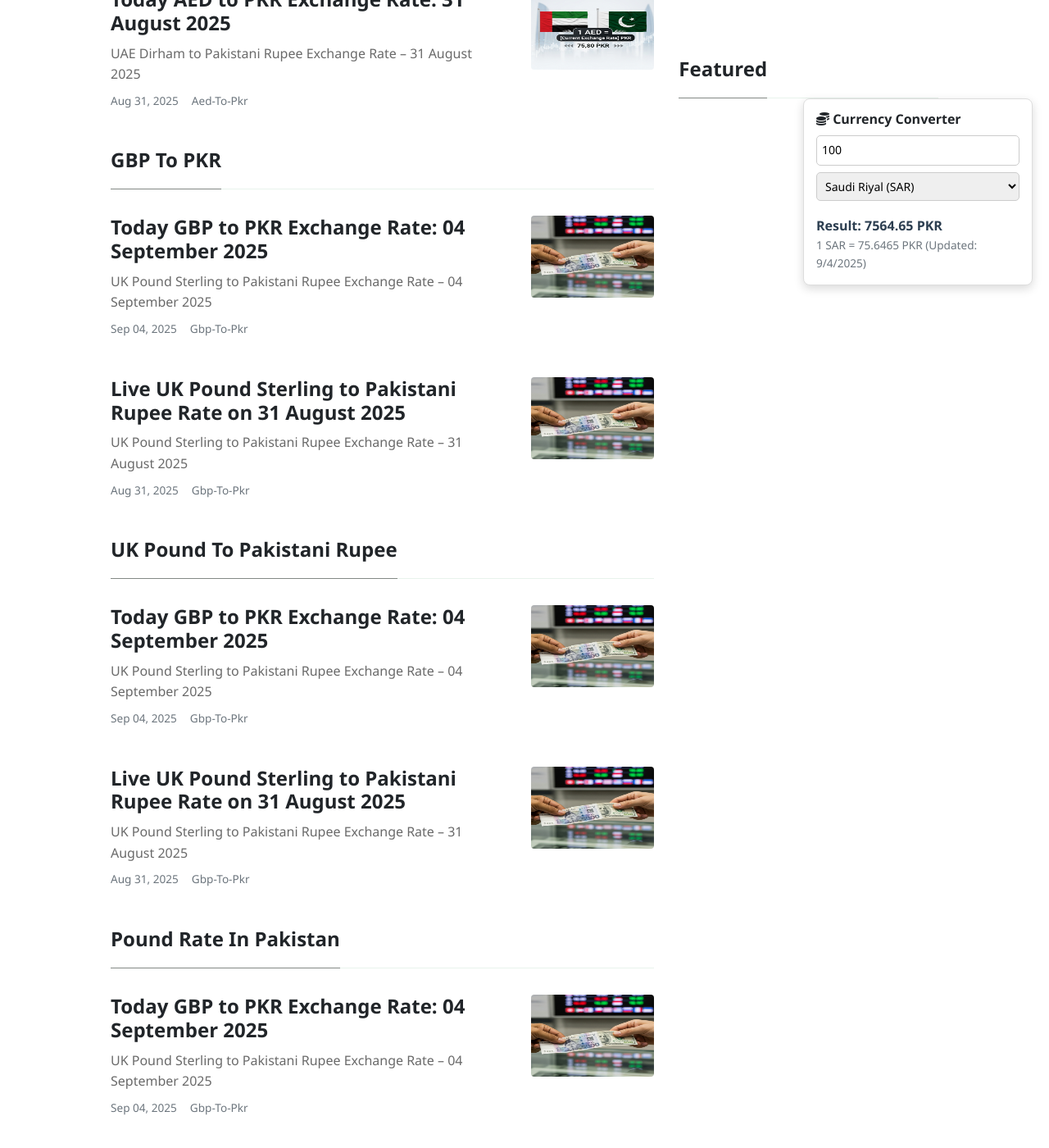
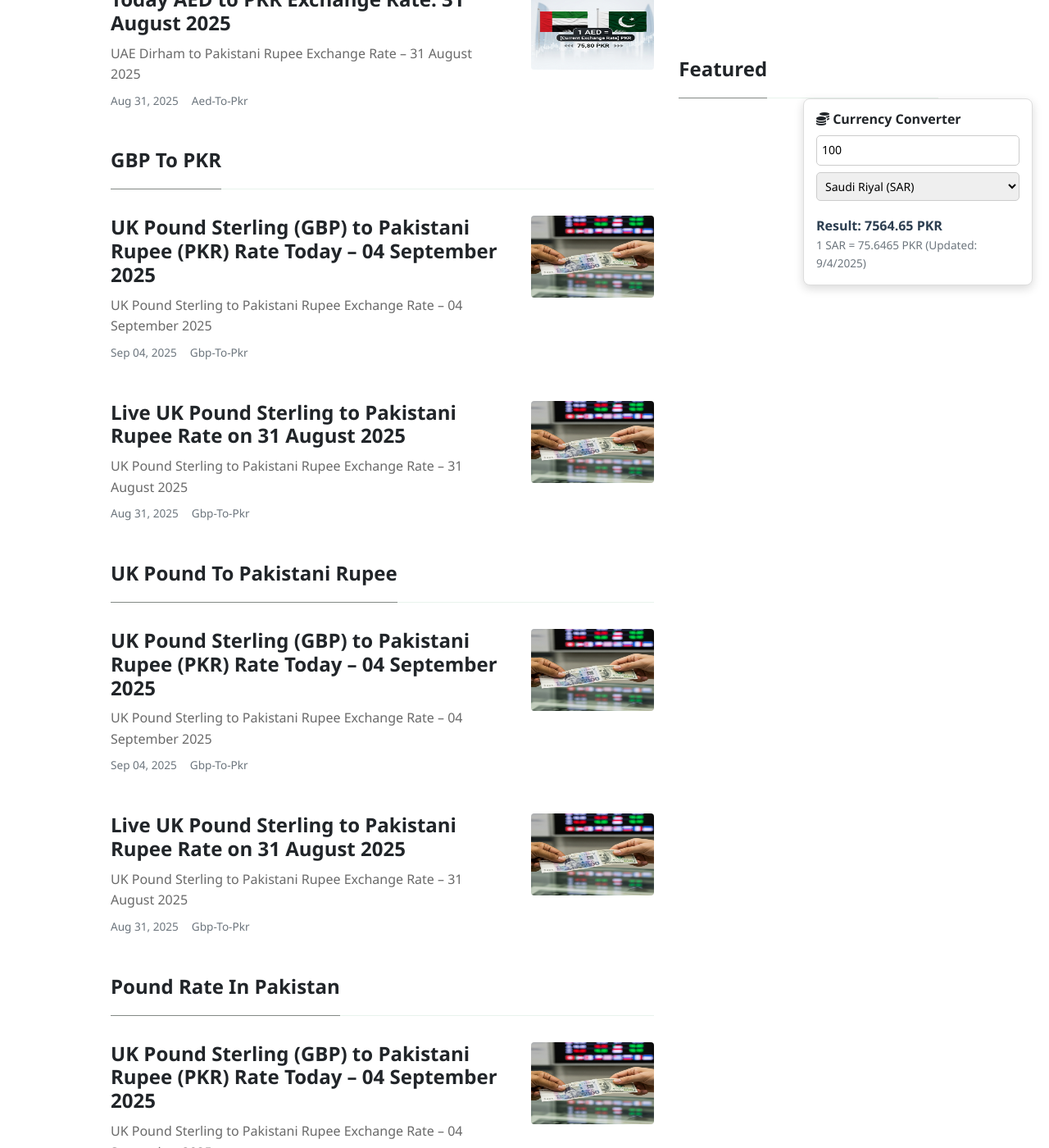
Before and after one commit to mlcom/mlcom.github.io, a Jekyll site: the page built from _pages/tags.html, in a window 1280 px wide and 1400 px high, scrolled down 10760 px. Shown: the whole window at 82% size. Built offline with Jekyll 4.4.1, drawn with Linux system fonts in a browser that asks for light colours; nearby versions of some CDN libraries; some of the changed text lies outside the part shown.

Commit message:
Automated: Update currency rates and generate daily posts

```diff
--- a/_data/rates.yml
+++ b/_data/rates.yml
@@ -1,4 +1,4 @@
-last_updated_utc: '2025-09-04T04:27:14.119815+00:00'
+last_updated_utc: '2025-09-04T08:30:56.199455+00:00'
 rates:
   AED: 3.6725
   AFN: 68.8397
--- a/_posts/2025-09-04-today-uk-pound-sterling-to-pkr-exchange-rate-september-2025-prices-updated-gbp-to-pkr.md
+++ b/_posts/2025-09-04-today-uk-pound-sterling-to-pkr-exchange-rate-september-2025-prices-updated-gbp-to-pkr.md
@@ -1,6 +1,6 @@
 ---
 layout: post
-title:  'Today GBP to PKR Exchange Rate: 04 September 2025'
+title:  'UK Pound Sterling (GBP) to Pakistani Rupee (PKR) Rate Today – 04 September 2025'
 author: john
 categories: [ gbp-to-pkr ]
 image: assets/images/usd-to-pkr-rate-today.jpg
--- a/_posts/2025-09-04-today-us-dollar-to-pkr-exchange-rate-september-2025-prices-updated-usd-to-pkr.md
+++ b/_posts/2025-09-04-today-us-dollar-to-pkr-exchange-rate-september-2025-prices-updated-usd-to-pkr.md
@@ -1,6 +1,6 @@
 ---
 layout: post
-title:  'Today USD to PKR Exchange Rate: 04 September 2025'
+title:  'Live US Dollar to Pakistani Rupee Rate on 04 September 2025'
 author: jane
 categories: [ usd-to-pkr ]
 image: assets/images/usd-to-pkr-rate-today.jpg
```
